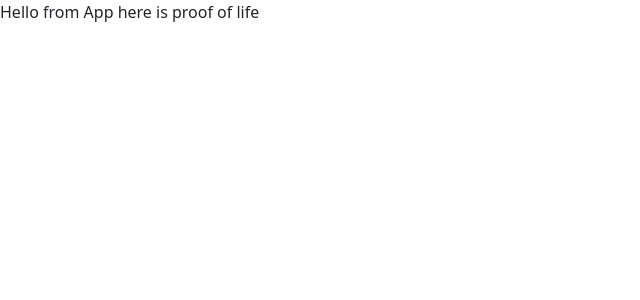
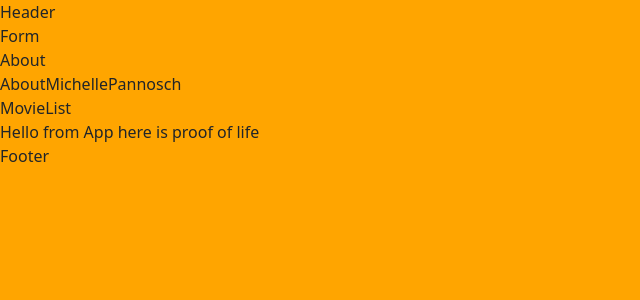
Before and after one commit to CoderMichelle/VideoFavoritesList-frontend, a React (Create React App) app: page / in a window 1280 px wide. Shown: the top 300 px of the page, without its empty margins (0-640 px from the left). Built offline with nearby package versions, Linux system fonts and the light colour scheme.

Commit message:
wired up components, css, proof of life

```diff
--- a/src/components/App.js
+++ b/src/components/App.js
@@ -1,9 +1,24 @@
 import React, { Component } from 'react';
+import '../style/App.css';
+import Header from './Header.js';
+import Form from './Form.js';
+import Footer from './Footer.js';
+import About from './About.js';
+import AboutMichellePannosch from './AboutMichellePannosch.js';
+import MovieList from './MovieList.js';
 
 class App extends Component {
   render() {
     return (
-      <div>Hello from App here is proof of life</div>
+      <React.Fragment>
+        <Header />
+        <Form />
+        <About />
+        <AboutMichellePannosch />
+        <MovieList />
+        Hello from App here is proof of life
+        <Footer />
+      </React.Fragment>
     );
   }
 }
--- /dev/null
+++ b/src/style/App.css
@@ -0,0 +1,3 @@
+body {
+  background-color: orange;
+}
```
